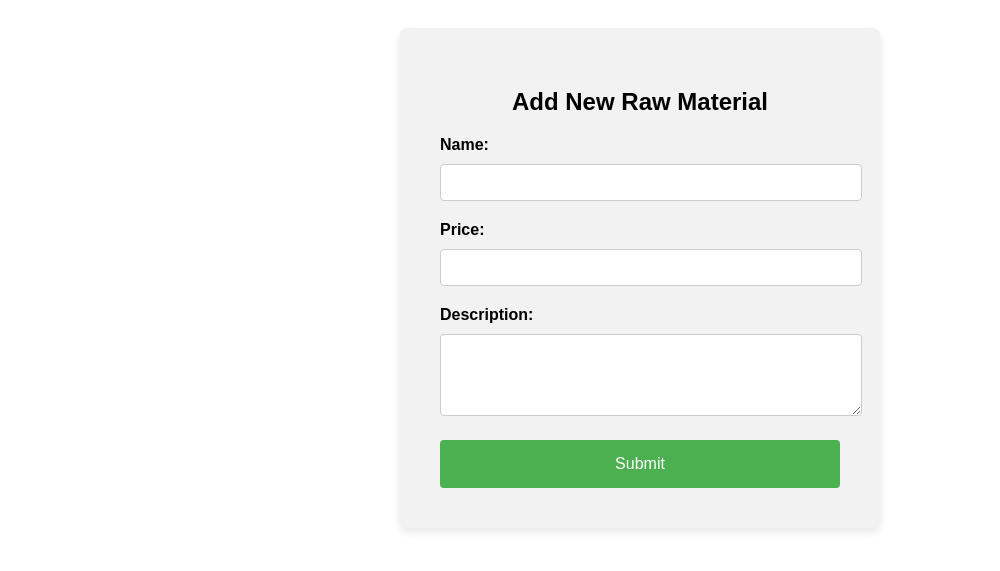
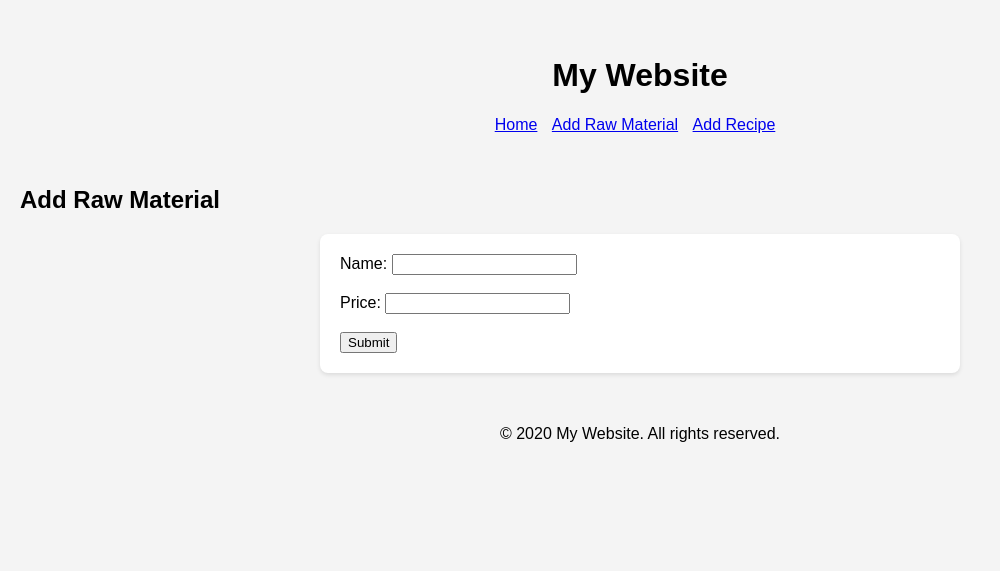
Before and after one commit to CamilleYv/ValentinWebBasedDatabase, a Flask app: template app/templates/add_raw_material.html in a window 1280 px wide. Shown: the top 571 px of the page, without its empty margins (0-1000 px from the left). Run offline with Flask 2, Linux system fonts and the light colour scheme; the template is opened without the code that fills it: most values are stand-ins (such as "Sample title", 1, 10 or a date in 2020).

Commit message:
Refactor app.py and add new templates for adding raw material

```diff
--- a/app.py
+++ b/app.py
@@ -1,11 +1,19 @@
-from flask import Flask
-from flask_sqlalchemy import SQLAlchemy
+from flask import Flask, render_template
+app = Flask(__name__)
 
-app = Flask(__name__)
-app.config['SQLALCHEMY_DATABASE_URI'] = 'sqlite:///.db'
 @app.route('/')
-def hello():
-    return 'Hello, World!'
+def index():
+    return render_template('index.html')  # Assume you have an index.html
+
+@app.route('/add_raw_material', methods=['GET', 'POST'])
+def add_raw_material():
+    # Handle form submission here if method is POST
+    return render_template('add_raw_material.html')
+
+@app.route('/add_recipe', methods=['GET', 'POST'])
+def add_recipe():
+    # Handle form submission here if method is POST
+    return render_template('add_recipe.html')
 
 if __name__ == '__main__':
-    app.run()
+    app.run(debug=True)
--- /dev/null
+++ b/app/static/css/style.css
@@ -0,0 +1,84 @@
+body {
+    font-family: Arial, sans-serif;
+    margin: 0;
+    padding: 20px;
+    background-color: #f4f4f4;
+}
+
+header, footer {
+    text-align: center;
+    padding: 1em 0;
+}
+
+nav ul {
+    list-style: none;
+    padding: 0;
+}
+
+nav ul li {
+    display: inline;
+    margin-right: 10px;
+}
+
+form {
+    background-color: #fff;
+    padding: 20px;
+    border-radius: 8px;
+    box-shadow: 0 2px 4px rgba(0, 0, 0, 0.1);
+    max-width: 600px;
+    margin: 20px auto;
+}
+
+.form-group {
+    margin-bottom: 15px;
+}
+
+.form-group label {
+    display: block;
+    margin-bottom: 5px;
+}
+
+.form-group input[type="text"],
+.form-group input[type="number"],
+.form-group select {
+    width: calc(100% - 22px);
+    padding: 10px;
+    border: 1px solid #ccc;
+    border-radius: 4px;
+    box-sizing: border-box;
+}
+
+.ingredient-row {
+    display: flex;
+    justify-content: space-between;
+    align-items: center;
+}
+
+.ingredient-row button.delete-btn {
+    padding: 10px 15px;
+    background-color: #cc0000;
+    color: white;
+    border: none;
+    border-radius: 4px;
+    cursor: pointer;
+}
+
+.ingredient-row button.delete-btn:hover {
+    background-color: #a30000;
+}
+
+button[type="submit"],
+button[type="button"] {
+    background-color: #007bff;
+    color: white;
+    padding: 10px 15px;
+    border: none;
+    border-radius: 4px;
+    cursor: pointer;
+    margin-top: 10px;
+}
+
+button[type="submit"]:hover,
+button[type="button"]:hover {
+    background-color: #0056b3;
+}
--- /dev/null
+++ b/app/static/js/script.js
@@ -0,0 +1,32 @@
+function addIngredient() {
+    const ingredientsList = document.getElementById('ingredientsList');
+    const row = document.createElement('div');
+    row.className = 'ingredient-row';
+    row.innerHTML = `
+        <select name="ingredient[]" required>
+            <option value="">Select Ingredient</option>
+            <option value="flour">Flour</option>
+            <option value="water">Water</option>
+            <option value="sugar">Sugar</option>
+            <!-- Additional ingredients -->
+        </select>
+        <input type="number" name="quantity[]" placeholder="Quantity" step="0.01" required>
+        <button type="button" class="delete-btn" onclick="deleteIngredient(this)">Delete</button>
+    `;
+    ingredientsList.appendChild(row);
+}
+
+function deleteIngredient(element) {
+    element.parentElement.remove();
+}
+
+document.addEventListener('DOMContentLoaded', function() {
+    document.getElementById('recipeForm').addEventListener('submit', function(event) {
+        event.preventDefault();
+        // Implement form data collection and submission to server here
+        alert('Recipe submitted! (Implement submission logic)');
+    });
+
+    // Initialize with one ingredient row
+    addIngredient();
+});
--- a/app/templates/add_raw_material.html
+++ b/app/templates/add_raw_material.html
@@ -1,76 +1,16 @@
-<!DOCTYPE html>
-<html lang="en">
-<head>
-    <meta charset="UTF-8">
-    <meta name="viewport" content="width=device-width, initial-scale=1.0">
-    <title>Add Raw Material</title>
-    <style>
-        body {
-            font-family: Arial, sans-serif;
-            display: flex;
-            justify-content: center;
-            padding: 20px;
-        }
-        form {
-            background-color: #f2f2f2;
-            padding: 40px;
-            border-radius: 8px;
-            box-shadow: 0 4px 8px rgba(0, 0, 0, 0.1);
-            max-width: 400px;
-            width: 100%;
-        }
-        h2 {
-            text-align: center;
-            margin-bottom: 20px;
-        }
-        .form-group {
-            margin-bottom: 20px;
-        }
-        .form-group label {
-            display: block;
-            margin-bottom: 10px;
-            font-weight: bold;
-        }
-        .form-group input, .form-group textarea {
-            width: 100%;
-            padding: 10px;
-            border: 1px solid #ccc;
-            border-radius: 4px;
-        }
-        .form-group textarea {
-            resize: vertical;
-        }
-        button[type="submit"] {
-            background-color: #4CAF50;
-            color: white;
-            padding: 15px 20px;
-            border: none;
-            border-radius: 4px;
-            cursor: pointer;
-            width: 100%;
-            font-size: 16px;
-        }
-        button[type="submit"]:hover {
-            background-color: #45a049;
-        }
-    </style>
-</head>
-<body>
-    <form action="/submit-raw-material" method="POST">
-        <h2>Add New Raw Material</h2>
-        <div class="form-group">
-            <label for="name">Name:</label>
-            <input type="text" id="name" name="name" required>
-        </div>
-        <div class="form-group">
-            <label for="price">Price:</label>
-            <input type="number" id="price" name="price" step="0.01" required>
-        </div>
-        <div class="form-group">
-            <label for="description">Description:</label>
-            <textarea id="description" name="description" rows="4"></textarea>
-        </div>
-        <button type="submit">Submit</button>
-    </form>
-</body>
-</html>
+{% extends "base.html" %}
+
+{% block title %}Add Raw Material{% endblock %}
+
+{% block content %}
+<h2>Add Raw Material</h2>
+<form action="/submit-raw-material" method="post">
+    <label for="name">Name:</label>
+    <input type="text" id="name" name="name" required><br><br>
+
+    <label for="price">Price:</label>
+    <input type="number" id="price" name="price" step="0.01" required><br><br>
+
+    <input type="submit" value="Submit">
+</form>
+{% endblock %}
--- a/app/templates/base.html
+++ b/app/templates/base.html
@@ -0,0 +1,33 @@
+<!DOCTYPE html>
+<html lang="en">
+<head>
+    <meta charset="UTF-8">
+    <meta name="viewport" content="width=device-width, initial-scale=1.0">
+    <title>{% block title %}Default Title{% endblock %}</title>
+    <link rel="stylesheet" href="{{ url_for('static', filename='css/style.css') }}">
+</head>
+<body>
+    <header>
+        <h1>My Website</h1>
+        <nav>
+            <ul>
+                <li><a href="{{ url_for('index') }}">Home</a></li>
+                <li><a href="{{ url_for('add_raw_material') }}">Add Raw Material</a></li>
+                <li><a href="{{ url_for('add_recipe') }}">Add Recipe</a></li>
+            </ul>
+        </nav>
+    </header>
+
+    <main>
+        {% block content %}
+        <!-- Page-specific content will go here -->
+        {% endblock %}
+    </main>
+
+    <footer>
+        <p>&copy; {{ current_year }} My Website. All rights reserved.</p>
+    </footer>
+
+    <script src="{{ url_for('static', filename='js/script.js') }}"></script>
+</body>
+</html>
```
Also changed, not shown: app/templates/add_recipe.html (added, +52 -0 lines), app/static/css/placeHodler.txt (deleted), app/static/js/placeHodler.txt (deleted).
